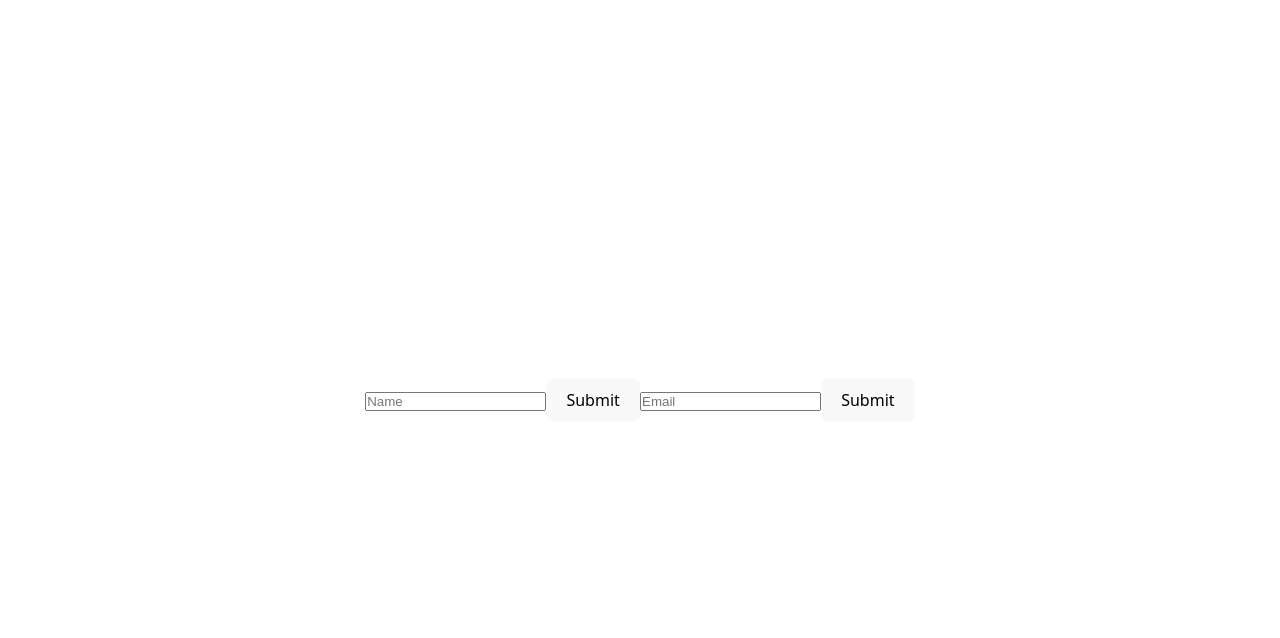
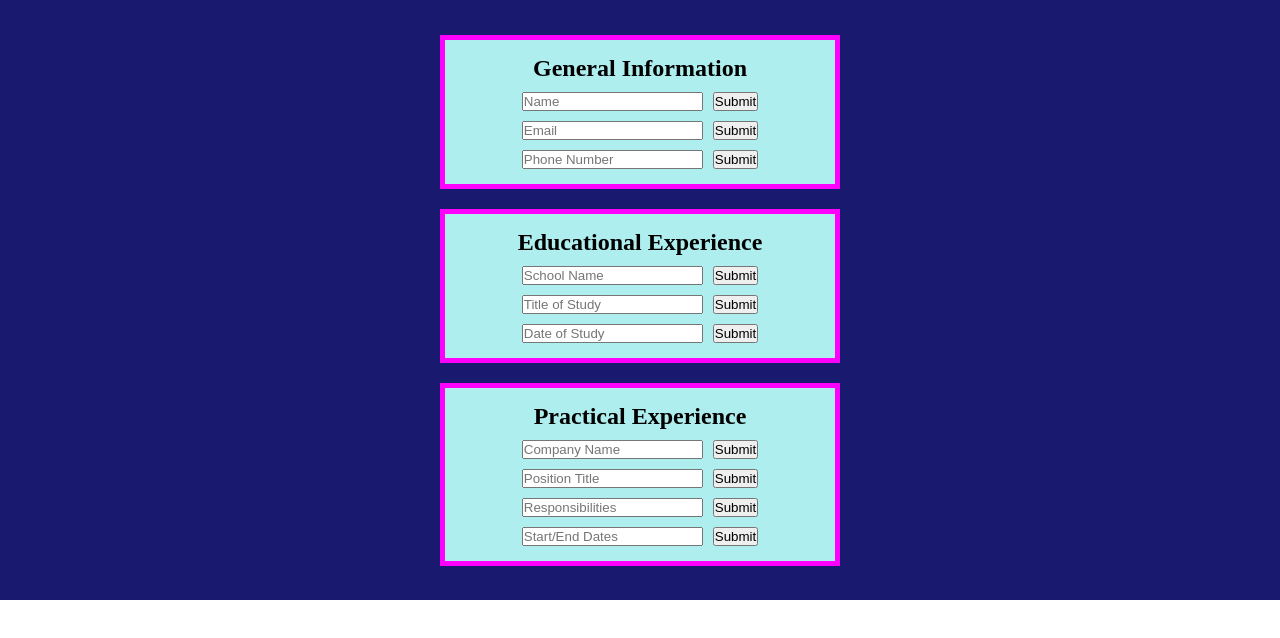
Before and after one commit to FlagonDragon/cv-application, a React (Vite) app: page / in a window 1280 px wide. Shown: the top 638 px of the page. Built offline with nearby package versions, Linux system fonts and the light colour scheme.

Commit message:
add basic structure

```diff
--- a/src/App.jsx
+++ b/src/App.jsx
@@ -1,7 +1,7 @@
 import { useState } from 'react'
 import reactLogo from './assets/react.svg'
 import viteLogo from '/vite.svg'
-import './App.css'
+// import './App.css'
 
 function App() {
   const [count, setCount] = useState(0)
--- a/src/components/CV.jsx
+++ b/src/components/CV.jsx
@@ -1,4 +1,5 @@
 // import { useState } from "react";
+import '../styles/CV.css'
 import CustomInput from './CustomInput.jsx'
 
 function CV() {
@@ -6,10 +7,27 @@ function CV() {
 
 
     return(
-        <>
+    <div className='CVDiv'>
+        <div className='section'>
+            <h2>General Information</h2>
             <CustomInput placeholder={'Name'}></CustomInput>
             <CustomInput placeholder={'Email'}></CustomInput>
-        </>
+            <CustomInput placeholder={'Phone Number'}></CustomInput>
+        </div>
+        <div className='section'>
+            <h2>Educational Experience</h2>
+            <CustomInput placeholder={'School Name'}></CustomInput>
+            <CustomInput placeholder={'Title of Study'}></CustomInput>
+            <CustomInput placeholder={'Date of Study'}></CustomInput>
+        </div>
+        <div className='section'>
+            <h2>Practical Experience</h2>
+            <CustomInput placeholder={'Company Name'}></CustomInput>
+            <CustomInput placeholder={'Position Title'}></CustomInput>
+            <CustomInput placeholder={'Responsibilities'}></CustomInput>
+            <CustomInput placeholder={'Start/End Dates'}></CustomInput>
+        </div>
+    </div>
     )
 
 };
--- a/src/components/CustomInput.jsx
+++ b/src/components/CustomInput.jsx
@@ -8,7 +8,7 @@ function CustomInput({placeholder}) {
   return (
     <>
         {open == true ? (
-        <>
+        <div className="inputDiv">
             <input
             type="text"
             placeholder={placeholder}
@@ -17,14 +17,14 @@ function CustomInput({placeholder}) {
             <button onClick={() => {{setOpen(!open)}}}>
                 {'Submit'}
             </button>
-        </>
+        </div>
         ) : (
-        <>
+        <div className="inputDiv">
             <div>{value}</div>
             <button onClick={() => {{setOpen(!open)}}}>
                 {'Edit'}
             </button>
-        </>
+        </div>
         )}
     </>
   );
--- a/src/main.jsx
+++ b/src/main.jsx
@@ -1,6 +1,6 @@
 import { StrictMode } from 'react'
 import { createRoot } from 'react-dom/client'
-import './index.css'
+// import './index.css'
 import App from './App.jsx'
 import CV from './components/CV.jsx'
 
--- /dev/null
+++ b/src/styles/CV.css
@@ -0,0 +1,27 @@
+* {
+    box-sizing: border-box;
+}
+
+.CVDiv {
+    display: flex;
+    flex-direction: column;
+    align-items: center;
+    justify-content: center;
+    background-color: midnightblue;
+    /* border: 5px solid darkslategray; */
+    height: 600px;
+}
+
+.section {
+    display: flex;
+    flex-direction: column;
+    align-items: center;
+    justify-content: center;
+    background-color: paleturquoise;
+    border: 5px solid fuchsia;
+    gap: 10px;
+    margin: 10px;
+    padding: 15px;
+    min-width: 300px;
+    width: 400px;
+}
--- a/src/styles/CustomInput.css
+++ b/src/styles/CustomInput.css
@@ -3,3 +3,9 @@
     margin: 0;
     padding: 0;
 }
+
+.inputDiv {
+    display: flex;
+    flex-direction: row;
+    gap: 10px;
+}
```
